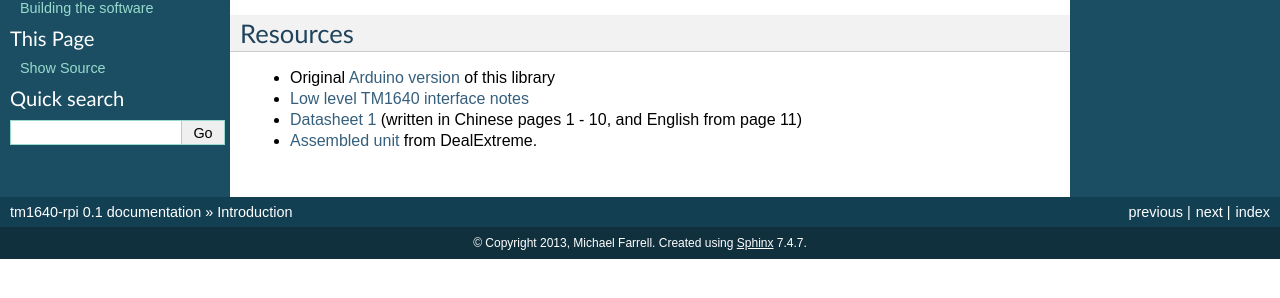
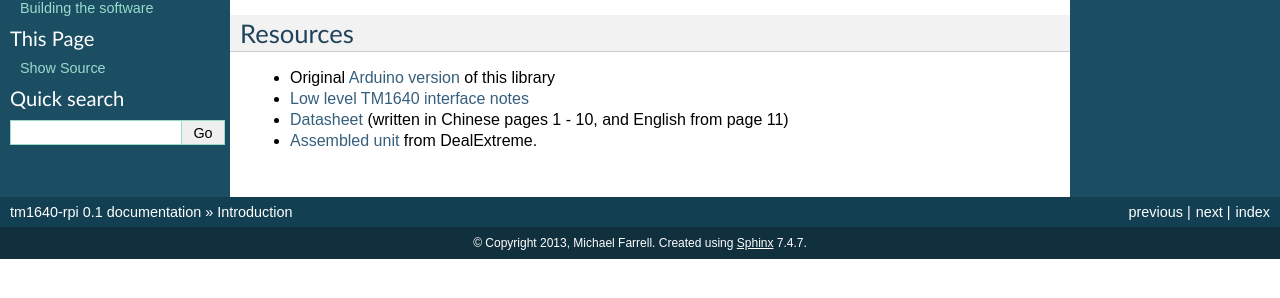
Before and after one commit to micolous/tm1640-rpi, a Sphinx documentation site: the page built from doc/source/intro.rst, in a window 1280 px wide. Shown: the part 212-510 px from the top of the page. Built offline with Sphinx 7.4.7, drawn with Linux system fonts in a browser that asks for light colours.

Commit message:
Minor documentation updates.

```diff
--- a/doc/source/index.rst
+++ b/doc/source/index.rst
@@ -10,8 +10,8 @@
    building
    wiring
    sh
+   python
    c
-   python
    fonts
 
 
--- a/doc/source/intro.rst
+++ b/doc/source/intro.rst
@@ -17,9 +17,9 @@
 
 * Original `Arduino version`_ of this library
 * `Low level TM1640 interface notes`_
-* `Datasheet 1`_ (written in Chinese pages 1 - 10, and English from page 11)
+* `Datasheet`_ (written in Chinese pages 1 - 10, and English from page 11)
 * `Assembled unit`_ from DealExtreme.
 
 .. _Low level TM1640 interface notes: http://tronixstuff.wordpress.com/2012/04/09/arduino-and-tm1640-led-display-modules/
-.. _Datasheet 1: http://db.tt/3lrAsvHI
+.. _Datasheet: http://db.tt/3lrAsvHI
 .. _Assembled unit: http://www.dx.com/p/104311
```
Also changed, not shown: doc/furyfire-licensing.txt (renamed from furyfire-licensing.txt), 1 other file.
